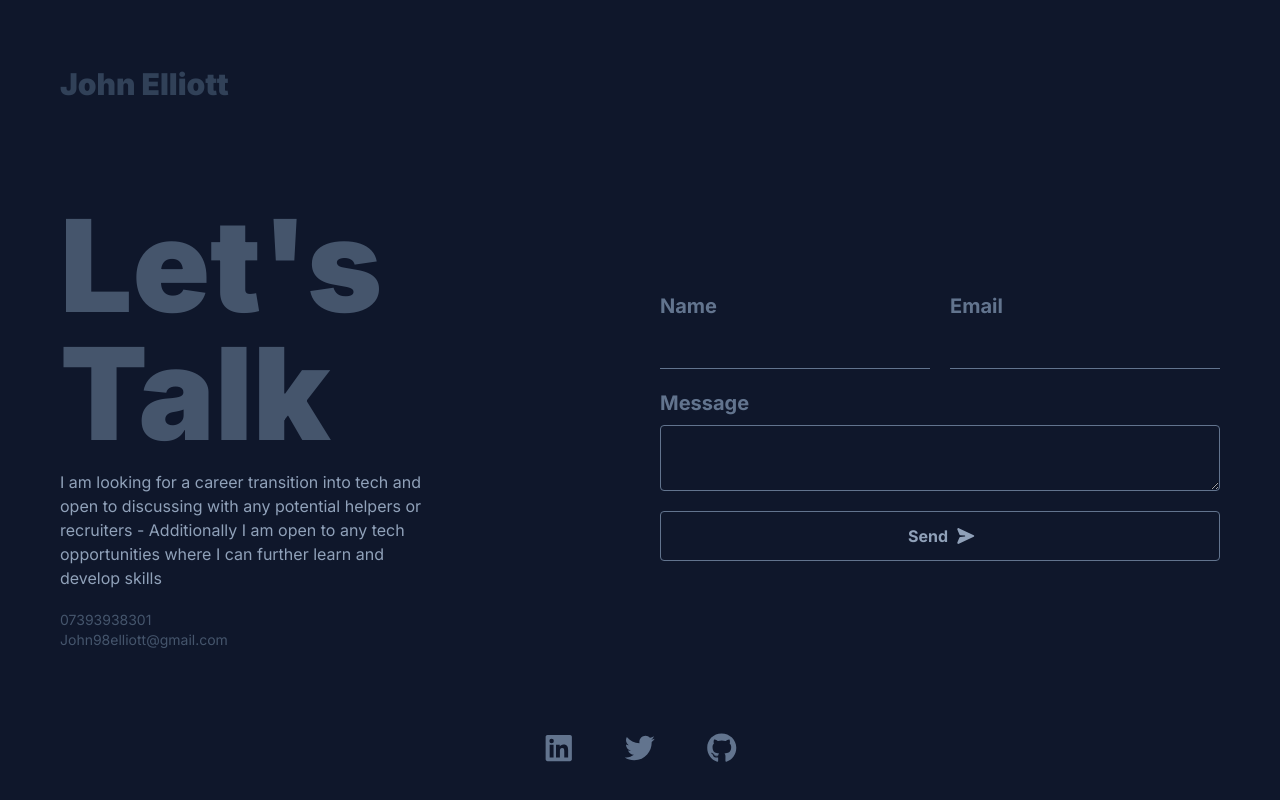
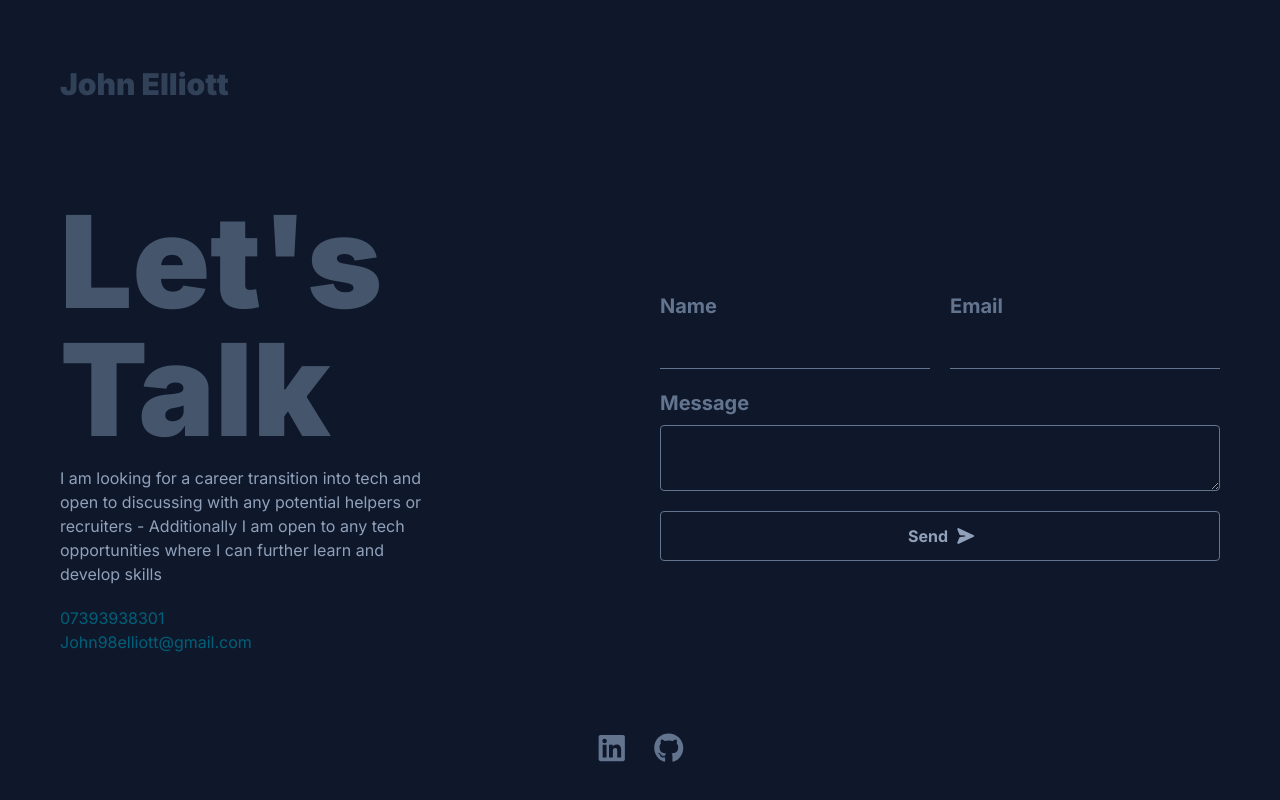
Before and after one commit to Jakelliott98/portfolio_page, a React (Vite) app: page / in a window 1280 px wide. Shown: the part 2396-3196 px from the top of the page. Built offline with nearby package versions, Linux system fonts and the light colour scheme.

Commit message:
Added in simple form submission for Contact Me Page

```diff
--- a/src/pages/ContactPage.jsx
+++ b/src/pages/ContactPage.jsx
@@ -1,7 +1,6 @@
-import { faGithub, faLinkedin, faTwitter } from "@fortawesome/free-brands-svg-icons";
+import { faGithub, faLinkedin } from "@fortawesome/free-brands-svg-icons";
 import { faPaperPlane } from "@fortawesome/free-solid-svg-icons";
 import { FontAwesomeIcon } from "@fortawesome/react-fontawesome";
-
 
 export default function ContactPage () {
 
@@ -12,32 +11,31 @@ export default function ContactPage () {
                 <div className="p-5 flex flex-col justify-center">
                     <h1 className="text-slate-600 text-9xl font-black hover:text-slate-400 cursor-pointer">Let's Talk</h1>
                     <p className="mt-3 text-slate-400 w-2/3">I am looking for a career transition into tech and open to discussing with any potential helpers or recruiters - Additionally I am open to any tech opportunities where I can further learn and develop skills</p>
-                    <p className="text-slate-600 text-sm mt-5 hover:text-slate-200 w-fit">07393938301</p>
-                    <p className="text-slate-600 text-sm hover:text-slate-200 w-fit">John98elliott@gmail.com</p>
+                    <p className="text-cyan-800 mt-5 hover:text-cyan-700 w-fit">07393938301</p>
+                    <p className="text-cyan-800 hover:text-cyan-700 w-fit">John98elliott@gmail.com</p>
                 </div>
-                <div className="p-5 flex flex-col justify-center gap-5">
+                <form action="https://formsubmit.co/86f92f776417bde93b5694851f5131cf" method="POST" className="p-5 flex flex-col justify-center gap-5">
                     <div className="flex gap-5 [&>*]:flex-1">
                         <div className="flex flex-col gap-2">
                             <label className="font-bold text-xl text-slate-500">Name</label>
-                            <input className="p-2 border-b border-slate-500"/>
+                            <input type="text" name='name' required className="p-2 border-b border-slate-500 outline-none focus:outline-none"/>
                         </div>
                         <div className="flex flex-col gap-2">
                             <label className="font-bold text-xl text-slate-500">Email</label>
-                            <input className="p-2 border-b border-slate-500"/>
+                            <input type="email" name='email' required className="p-2 border-b border-slate-500 outline-none focus:outline-none"/>
                         </div>
                     </div>
                     <div className="flex flex-col gap-2 w-full">
                         <label className="font-bold text-xl text-slate-500">Message</label>
-                        <textarea className="border border-slate-500 rounded p-2"/>
+                        <textarea type="text" name='content' required className="border border-slate-500 rounded p-2 outline-none focus:outline-none"/>
                     </div>
-                    <button className="border border-slate-500 rounded w-full py-3 text-slate-400 font-bold cursor-pointer hover:bg-slate-500 hover:text-slate-900">Send  <FontAwesomeIcon icon={faPaperPlane} className="rotate-45"/></button>
-                </div>
+                    <button type="submit" className="border border-slate-500 rounded w-full py-3 text-slate-400 font-bold cursor-pointer hover:bg-slate-500 hover:text-slate-900">Send  <FontAwesomeIcon icon={faPaperPlane} className="rotate-45"/></button>
+                </form>
             </div>
             <div className="w-full flex items-center justify-center">
-                <div className="flex w-1/6 justify-between items-center text-3xl text-slate-500">
-                    <a href="https://www.linkedin.com/in/john-elliott1998/"><FontAwesomeIcon icon={faLinkedin} className="cursor-pointer hover:text-slate-200"/></a>
-                    <a href=""><FontAwesomeIcon icon={faTwitter} className="cursor-pointer hover:text-slate-200"/></a>
-                    <a href="https://github.com/Jakelliott98"><FontAwesomeIcon icon={faGithub} className="cursor-pointer hover:text-slate-200"/></a>
+                <div className="flex w-1/6 justify-center gap-5 items-center text-3xl text-slate-500">
+                    <a href="https://www.linkedin.com/in/john-elliott1998/"><FontAwesomeIcon icon={faLinkedin} className="cursor-pointer hover:text-cyan-700"/></a>
+                    <a href="https://github.com/Jakelliott98"><FontAwesomeIcon icon={faGithub} className="cursor-pointer hover:text-cyan-700"/></a>
                 </div>
             </div>
         </div>
```
